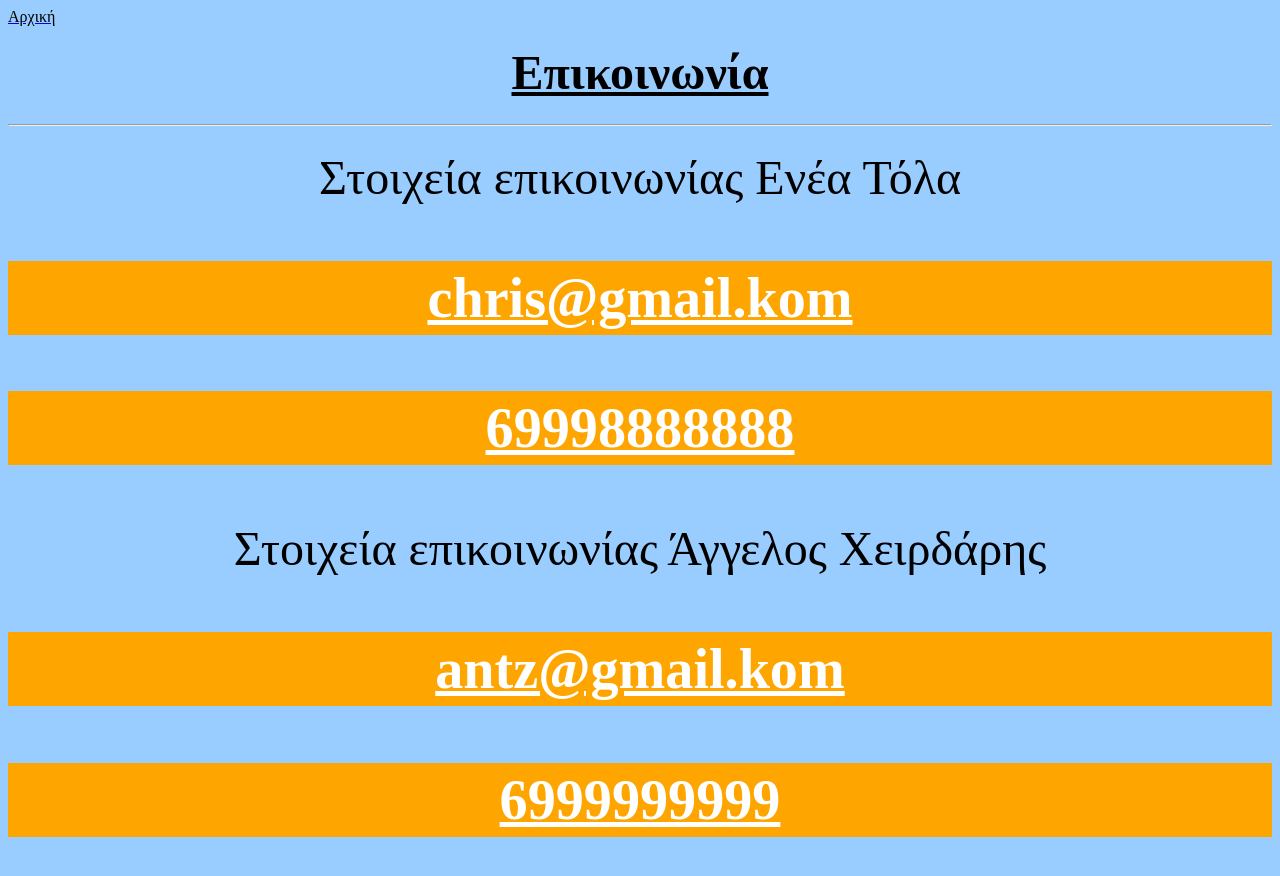
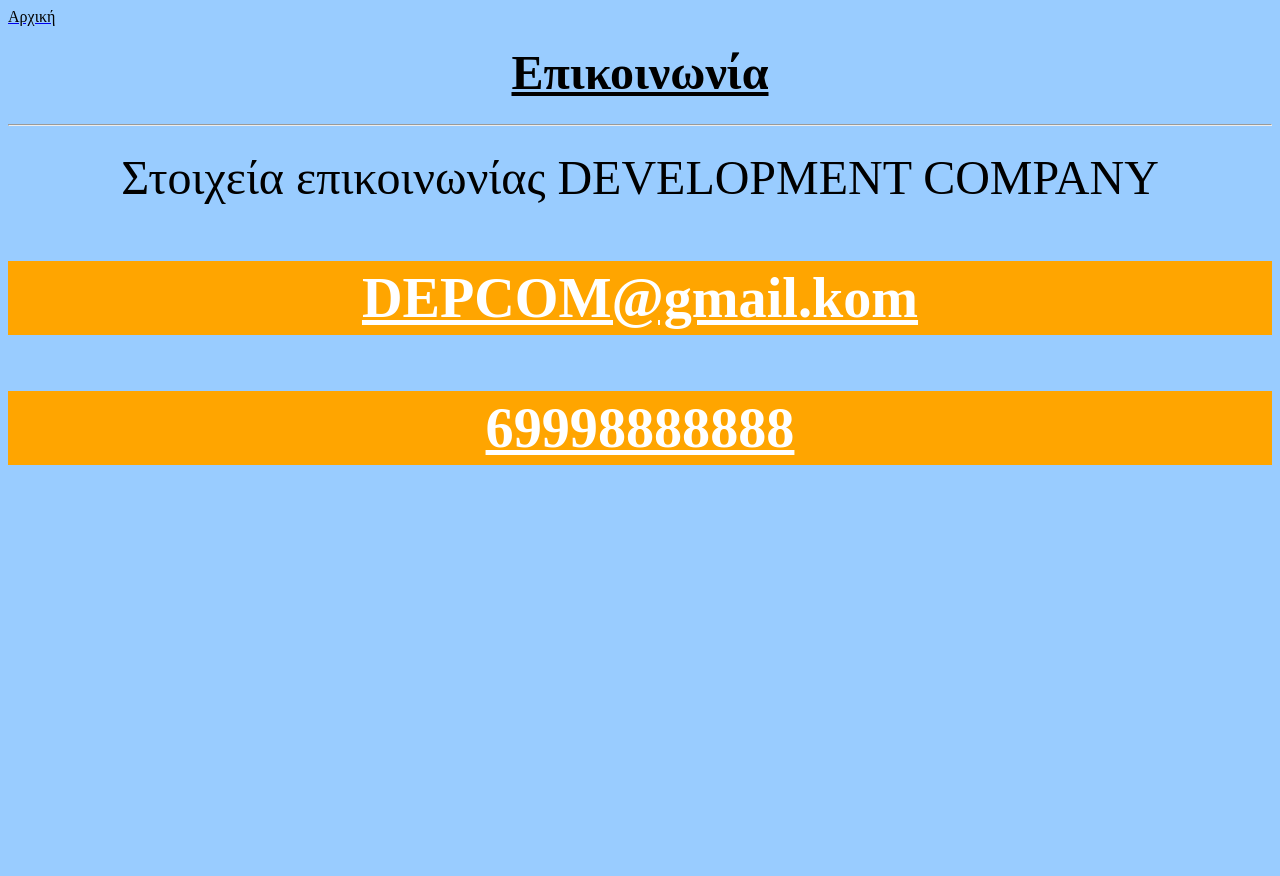
Before and after one commit to entolas/test_project, a plain HTML site: page epikinonia.html in a window 1280 px wide. After the commit the page ends 800 px from the top, so only its background shows below. Drawn offline with Linux system fonts and the light colour scheme.

Commit message:
INFORMATION 4
!!!!!!!!!!!

```diff
--- a/epikinonia.html
+++ b/epikinonia.html
@@ -17,13 +17,11 @@
 <center> <h3> <font size="24"><u>Επικοινωνία</u> </h3>
 <hr/>
 
-Στοιχεία επικοινωνίας Ενέα Τόλα
-<center> <h3 class="xrwma" <font size="24"><u>chris@gmail.kom</u> </h3>
+Στοιχεία επικοινωνίας DEVELOPMENT COMPANY
+<center> <h3 class="xrwma" <font size="24"><u>DEPCOM@gmail.kom</u> </h3>
 <center> <h3 class="xrwma" <font size="24"><u>69998888888</u> </h3>
 
-    Στοιχεία επικοινωνίας Άγγελος Χειρδάρης
-<center> <h3 class="xrwma" <font size="24"><u>antz@gmail.kom</u> </h3>
-<center> <h3 class="xrwma" <font size="24"><u>6999999999</u> </h3>
+
 
     </body>
     </html>
```
